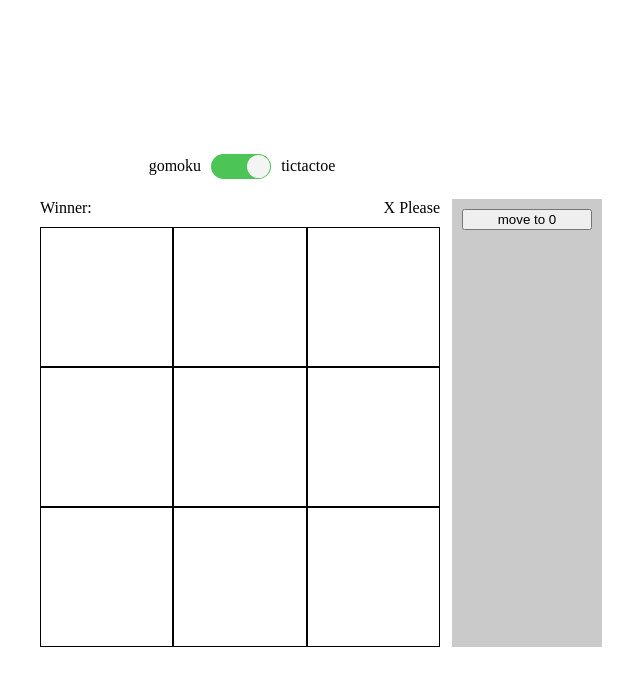
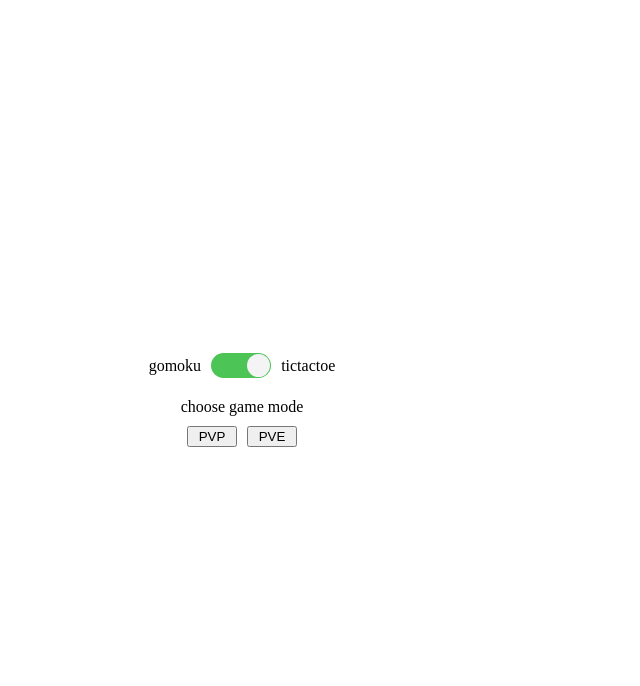
Before and after one commit to LucausMartin/tic-tac-toe, a React (Vite) app: page / in a window 1280 px wide. Shown: the top 686 px of the page, without its empty margins (398-1038 px from the left). Built offline with nearby package versions, Linux system fonts and the light colour scheme.

Commit message:
#FEAT: ✨ 添加游戏模式配置

```diff
--- a/src/component/checkerboard/index.css
+++ b/src/component/checkerboard/index.css
@@ -33,22 +33,6 @@
     align-items: center;
 }
 
-.record-container {
-    display: flex;
-    flex-direction: column;
-    gap: 8px;
-    background-color: rgb(202, 202, 202);
-    padding: 10px;
-    width: 150px;
-    height: 448px;
-    overflow-y: auto;
-}
-
-.record-button {
-    width: 100%;
-    cursor: pointer;
-}
-
 .checkerboard-chess-info {
     display: flex;
     flex-direction: row;
--- a/src/component/checkerboard/index.tsx
+++ b/src/component/checkerboard/index.tsx
@@ -1,11 +1,11 @@
-import { Component, PureComponent } from 'react';
-import { GameName, GameChessman, GameConfig } from '../../type';
-import { ConnectedPiece } from '../piece';
-import { judge } from '../../tool';
-import { RootState } from '../../store';
+import { Component } from 'react';
 import { connect } from 'react-redux';
 import { Dispatch, bindActionCreators } from '@reduxjs/toolkit';
 import { addRecord, initialRecord } from '../../store/slices/recordSlice';
+import { GameName, GameChessman, GameConfig, FirstPlayer, GameMode } from '../../type';
+import { judge } from '../../tool';
+import { RootState } from '../../store';
+import { ConnectedPiece, ConnectedRecord, ConnectedGameModeChoose } from '../index';
 import './index.css';
 
 interface CheckerboardProps {
@@ -22,6 +22,13 @@ interface CheckerboardState {
     recordIndex: number;
 }
 
+/**
+ * @description 棋盘组件
+ * @param config 游戏配置
+ * @param record 记录
+ * @param addRecord 添加记录
+ * @param initialRecord 初始化记录
+ */
 class Checkerboard extends Component<CheckerboardProps, CheckerboardState> {
     constructor (props: CheckerboardProps) {
         super(props);
@@ -51,18 +58,17 @@ class Checkerboard extends Component<CheckerboardProps, CheckerboardState> {
      * @description 重置棋盘状态
      */
     clearCheckerboard = () => {
+        const { size } = this.props.config;
+        const newCheckerboard = new Array(size).fill(null)
+            .map(() => new Array(size).fill(GameChessman.Empty));
         const initialState = {
-            checkerboard: null,
+            checkerboard: newCheckerboard,
             player: GameChessman.X,
             winner: GameChessman.Empty,
             recordIndex: 0,
             noOneWin: false,
         };
         this.setState(initialState);
-        const { size } = this.props.config;
-        const newCheckerboard = new Array(size).fill(null)
-            .map(() => new Array(size).fill(GameChessman.Empty));
-        this.setState({ checkerboard: newCheckerboard });
         this.props.initialRecord({ checkerboard: newCheckerboard });
     }
 
@@ -139,10 +145,13 @@ class Checkerboard extends Component<CheckerboardProps, CheckerboardState> {
     }
 
     render () {
-        const { size, name } = this.props.config;
+        const { size, name, firstPlayer, gameMode } = this.props.config;
         const { checkerboard, player, winner } = this.state;
 
         return (
+            <>
+                <ConnectedGameModeChoose />
+                {((firstPlayer !== FirstPlayer.NONE && gameMode !== GameMode.NONE) || gameMode === GameMode.PVP) &&
                 <div className='checkerboard-container'>
                     <div className='checkerboard-chess-container'>
                         <div className='checkerboard-chess-info'>
@@ -181,42 +190,12 @@ class Checkerboard extends Component<CheckerboardProps, CheckerboardState> {
                             updateRecord={this.updateRecord}
                         />
                     }
-            </div>
+                </div>}
+            </>
         );
     }
 }
 
-interface RecordProps {
-    record: RootState['recorder']['record'];
-    updateRecord: (recordIndex: number) => void;
-}
-/**
- *
- * @param record 落子及胜者记录
- * @param updateRecord 更新记录函数
- * @description 落子及胜者记录展示组件
- */
-class Record extends PureComponent<RecordProps> {
-    constructor (props: RecordProps) {
-        super(props);
-    }
-
-    render () {
-        return (
-            <div className='record-container'>
-                {
-                    this.props.record && this.props.record.map((__, index) => (
-                        <div key={index}>
-                            <button className='record-button' onClick={
-                                () => this.props.updateRecord(index)
-                            }>move to {index}</button>
-                        </div>
-                    ))
-                }
-            </div>
-        );
-    }
-}
 
 /**
  *
@@ -227,22 +206,14 @@ const mapAllStateToProps = (state: RootState) => ({ record: state.recorder.recor
 
 /**
  *
- * @param state Redux 集中管理的状态
- * @returns 返回记录状态
+ * @param dispatch Redux store 的 dispatch
+ * @returns 返回添加和初始化记录的函数
  */
-const mapRecordStateToProps = (state: RootState) => ({ record: state.recorder.record });
-
-/**
- *
- * @param dispatch Redux store 的 dispatch
- * @returns 返回 addRecord 和 initialRecord 函数
- */
-const mapDispatchToProps = (dispatch: Dispatch) =>
+const mapRecordDispatchToProps = (dispatch: Dispatch) =>
     bindActionCreators(
         { addRecord, initialRecord },
         dispatch
     );
 
 
-export const ConnectedCheckerboard = connect(mapAllStateToProps, mapDispatchToProps)(Checkerboard);
-export const ConnectedRecord = connect(mapRecordStateToProps)(Record);
+export const ConnectedCheckerboard = connect(mapAllStateToProps, mapRecordDispatchToProps)(Checkerboard);
--- /dev/null
+++ b/src/component/gameModeChoose/index.css
@@ -0,0 +1,19 @@
+.checkerboard-choose-first-button {
+    width: 50px;
+}
+
+.checkerboard-choose {
+    display: flex;
+    width: 100vw;
+    justify-content: center;
+    align-items: center;
+}
+
+.checkerboard-choose-first {
+    padding-top: 10px;
+    width: 100%;
+    display: flex;
+    justify-content: center;
+    align-items: center;
+    gap: 10px;
+}
--- /dev/null
+++ b/src/component/gameModeChoose/index.tsx
@@ -0,0 +1,98 @@
+import { PureComponent } from 'react';
+import { connect } from 'react-redux';
+import { Dispatch, bindActionCreators } from '@reduxjs/toolkit';
+import { changeGameModeToPVP, changeGameModeToPVE, changeFirstPlayerToPlayer, changeFirstPlayerToAI } from '../../store/slices/gameConfigSlice';
+import { GameConfig, FirstPlayer, GameMode } from '../../type';
+import { RootState } from '../../store';
+import './index.css';
+
+interface GameModeProps {
+    config: GameConfig;
+    changeGameModeToPVP: typeof changeGameModeToPVP;
+    changeGameModeToPVE: typeof changeGameModeToPVE;
+    changeFirstPlayerToPlayer: typeof changeFirstPlayerToPlayer;
+    changeFirstPlayerToAI: typeof changeFirstPlayerToAI;
+}
+
+/**
+ *
+ * @param config 游戏配置
+ * @param changeGameModeToPVP 切换对战模式为 PVP
+ * @param changeGameModeToPVE 切换对战模式为 PVE
+ * @param changeFirstPlayerToPlayer 切换先手玩家为玩家
+ * @param changeFirstPlayerToAI 切换先手玩家为 AI
+ * @description 游戏模式选择组件
+ */
+class GameModeChoose extends PureComponent<GameModeProps> {
+    constructor (props: GameModeProps) {
+        super(props);
+    }
+
+    chooseGameMode = (gameMode: GameMode) => {
+        if (gameMode === GameMode.PVP) {
+            this.props.changeGameModeToPVP();
+        } else {
+            this.props.changeGameModeToPVE();
+        }
+    }
+
+    chooseFirstPlayer = (firstPlayer: FirstPlayer) => {
+        if (firstPlayer === FirstPlayer.PLAYER) {
+            this.props.changeFirstPlayerToPlayer();
+        } else {
+            this.props.changeFirstPlayerToAI();
+        }
+    }
+
+    render () {
+        const { gameMode, firstPlayer } = this.props.config;
+        return (
+            <>
+                {gameMode === GameMode.NONE &&
+                <div>
+                    <span className='checkerboard-choose'>choose game mode</span>
+                    <div className='checkerboard-choose-first'>
+                        <button className='checkerboard-choose-first-button' onClick={
+                            () => this.chooseGameMode(GameMode.PVP)
+                        }>PVP</button>
+                        <button className='checkerboard-choose-first-button' onClick={
+                            () => this.chooseGameMode(GameMode.PVE)
+                        }>PVE</button>
+                    </div>
+                </div>}
+                {gameMode === GameMode.PVE && firstPlayer === FirstPlayer.NONE &&
+                <div>
+                    <span className='checkerboard-choose'>choose first player</span>
+                    <div className='checkerboard-choose-first'>
+                        <button className='checkerboard-choose-first-button' onClick={
+                            () => this.chooseFirstPlayer(FirstPlayer.PLAYER)
+                        }>player</button>
+                        <button className='checkerboard-choose-first-button' onClick={
+                            () => this.chooseFirstPlayer(FirstPlayer.AI)
+                        }>AI</button>
+                    </div>
+                </div>}
+            </>
+        );
+    }
+}
+
+/**
+ *
+ * @param state Redux 集中管理的状态
+ * @returns 返回游戏配置状态
+ */
+const mapConfigStateToProps = (state: RootState) => ({ config: state.configer.config });
+
+/**
+ *
+ * @param dispatch Redux store 的 dispatch
+ * @returns 返回改变对战模式和先手玩家的函数
+ */
+const mapGameModeChooseDispatchToProps = (dispatch: Dispatch) =>
+    bindActionCreators(
+        { changeGameModeToPVP, changeGameModeToPVE, changeFirstPlayerToPlayer, changeFirstPlayerToAI },
+        dispatch
+    );
+
+export const ConnectedGameModeChoose = connect(mapConfigStateToProps, mapGameModeChooseDispatchToProps)(GameModeChoose);
--- a/src/component/index.ts
+++ b/src/component/index.ts
@@ -1 +1,4 @@
 export * from './checkerboard';
+export * from './record';
+export * from './piece';
+export * from './gameModeChoose';
--- a/src/component/piece/index.tsx
+++ b/src/component/piece/index.tsx
@@ -9,7 +9,7 @@ interface PieceProps {
     config: GameConfig;
     rowIndex: number;
     colIndex: number;
-    onClick: (location: [number, number]) => void;
+    onClick: (location: [number, number], AIDrop: boolean) => void;
 }
 
 /**
@@ -29,10 +29,10 @@ class Piece extends PureComponent<PieceProps> {
             <div className='checkerboard-col'>
                 {
                     name === GameName.TICTACTOE
-                        ? <div className='piece-container' onClick={() => onClick([rowIndex, colIndex])}>
+                        ? <div className='piece-container' onClick={() => onClick([rowIndex, colIndex], false)}>
                             {chessman}
                         </div>
-                        : <div className='piece-container' onClick={() => onClick([rowIndex, colIndex])}>
+                        : <div className='piece-container' onClick={() => onClick([rowIndex, colIndex], false)}>
                             {
                                 chessman === GameChessman.Empty
                                     ? null
--- a/src/tool/index.ts
+++ b/src/tool/index.ts
@@ -1,4 +1,4 @@
-import { AllGameChessmanType, GameChessman } from '../type';
+import { GameChessman } from '../type';
 
 interface DirectionType {
     directionArr: [number, number][];
@@ -13,7 +13,7 @@ interface DirectionType {
  * @param checkerboardArr 棋盘状态
  * @returns 胜利方或者平局（true代表平局）
  */
-export const judge = (location: [number, number], winLength: number, checkerboardArr: AllGameChessmanType[][]): GameChessman | null => {
+export const judge = (location: [number, number], winLength: number, checkerboardArr: GameChessman[][]): GameChessman | null => {
     let winner = null;
     const directionArr: DirectionType[] = [
         {
@@ -57,7 +57,7 @@ export const judge = (location: [number, number], winLength: number, checkerboar
  * @param winLength 胜利条件（连子个数）
  * @returns 最大连子个数
  */
-const getmaxWinLength = (direction: DirectionType, checkerboardArr: AllGameChessmanType[][], location: [number, number], winLength: number): void => {
+const getmaxWinLength = (direction: DirectionType, checkerboardArr: GameChessman[][], location: [number, number], winLength: number): void => {
     const [row, col] = location;
     direction.directionArr.forEach((item) => {
         let flag = 0;
--- a/src/type/index.ts
+++ b/src/type/index.ts
@@ -15,8 +15,46 @@ export interface GameConfig {
      * 棋子类型
      */
     chessmanType: ChessmanType;
+    /**
+     * 游戏模式
+     */
+    gameMode: GameMode;
+    /**
+     * 先手
+     */
+    firstPlayer: FirstPlayer;
 }
 
+// 先手枚举
+export enum FirstPlayer {
+    /**
+     * 玩家1
+     */
+    AI = 'AI',
+    /**
+     * 玩家2
+     */
+    PLAYER = 'player',
+    /**
+     * 未选择
+     */
+    NONE = '',
+}
+
+export enum GameMode {
+    /**
+     * 人机对战
+     */
+    PVE = 'PVE',
+    /**
+     * 玩家对战
+     */
+    PVP = 'PVP',
+    /**
+     * 未选择
+     */
+    NONE = '',
+}
 
 export enum ChessmanType {
     /**
```
Also changed, not shown: src/component/record/index.css (added, +15 -0 lines), src/component/record/index.tsx (added, +45 -0 lines), src/constant/index.ts (+6 -2 lines), src/store/slices/gameConfigSlice.ts (+14 -2 lines). Lines whose indentation alone changed are shown as unchanged.
